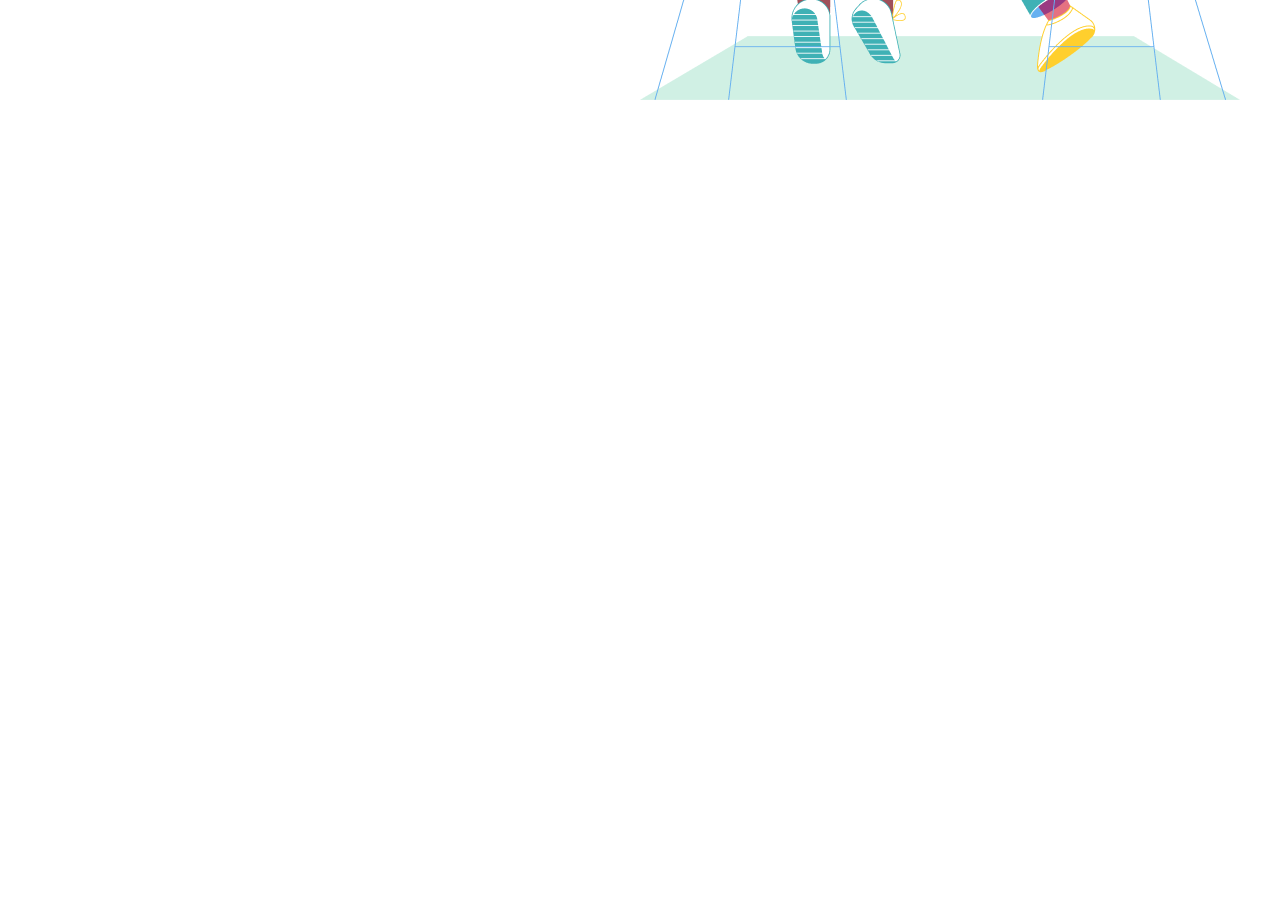
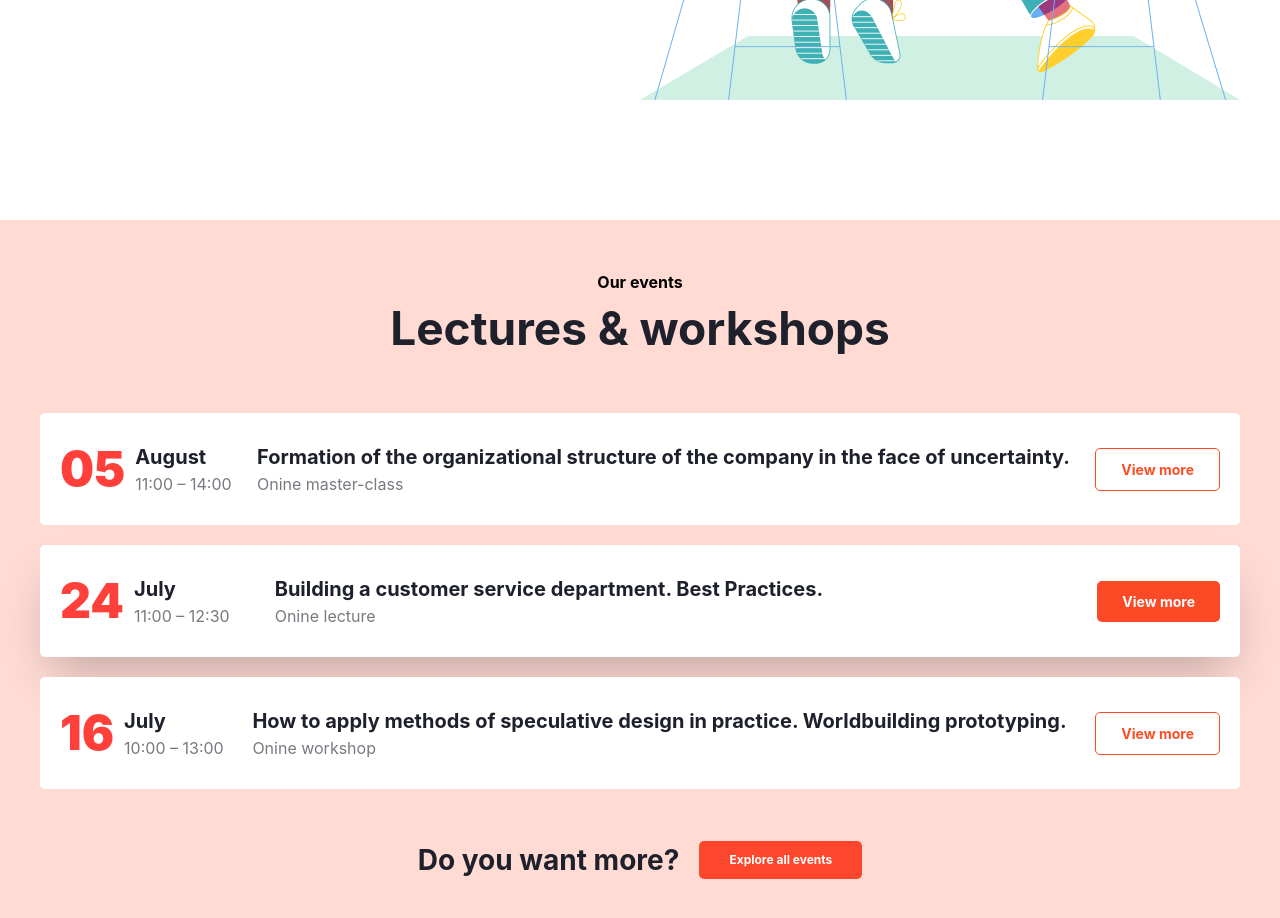
Before and after one commit to mahmadzoda09/GroupLesson2, a website: page index.html in a window 1280 px wide. Shown: the part 3315-4233 px from the top of the page. Before the commit the page ends 3535 px from the top, so only its background shows below. Drawn offline with nearby package versions, Linux system fonts and the light colour scheme; files that its build step writes are made by us from their sources; a web font is replaced by a local one.

Commit message:
AbdulloPage1Sec5

```diff
--- a/index.html
+++ b/index.html
@@ -360,7 +360,7 @@
       </section>
 
       <section
-        class="max-w-300 m-auto flex flex-col gap-[50px]  lg:p-[100px_0] p-[50px_15px]"
+        class="max-w-300 m-auto flex flex-col gap-[50px] lg:p-[100px_0] p-[50px_15px]"
       >
         <div class="flex flex-col items-center">
           <h1 class="font-bold tracking-widest">OUR BENEFITS</h1>
@@ -408,6 +408,107 @@
           <img src="src/Abdullo/illustration2.png" alt="" />
         </div>
       </section>
+      <div class="bg-[#FFDBD4]">
+        <section
+          class="max-w-300 m-auto flex flex-col gap-[50px] p-[50px_15px] lg:p-[50px_0]"
+        >
+          <div class="flex flex-col items-center">
+            <h1 class="font-bold">Our events</h1>
+            <h1 class="text-[#1E212C] font-bold lg:text-[46px] text-[20px]">
+              Lectures & workshops
+            </h1>
+          </div>
+          <div class="flex flex-col gap-[20px]">
+            <div
+              class="hidden lg:flex flex-col gap-[20px] lg:flex-row lg:justify-between items-center bg-white p-[20px] rounded-[5px]"
+            >
+              <nav class="flex gap-[10px] items-center">
+                <h1 class="font-black text-[48px] text-[#FF3F3A]">05</h1>
+                <article class="flex flex-col items-start ">
+                  <p class="font-bold text-[20px] text-[#1E212C]">August</p>
+                  <p class="text-[#787A80]">11:00 – 14:00</p>
+                </article>
+              </nav>
+
+              <nav class="flex flex-col">
+                <p class="font-bold text-[20px] text-[#1E212C]">
+                  Formation of the organizational structure of the company in
+                  the face of uncertainty.
+                </p>
+                <p class="text-[#787A80]">Onine master-class</p>
+              </nav>
+              <button
+                class="text-[#FB4D23] border-[1px] border-[#FB4D23] font-bold text-[14px] p-[10px_25px] rounded-[5px]"
+              >
+                View more
+              </button>
+            </div>
+
+            <div
+              class="flex flex-col gap-[20px] lg:flex-row lg:justify-between items-center bg-white p-[20px] rounded-[5px] shadow-2xl"
+            >
+              <div class="flex flex-col lg:flex-row items-center gap-[45px]">
+                <nav class="flex gap-[10px] items-center">
+                  <h1 class="font-black text-[48px] text-[#FF3F3A]">24</h1>
+                  <article class="flex flex-col items-start ">
+                    <p class="font-bold text-[20px] text-[#1E212C]">July</p>
+                    <p class="text-[#787A80]">11:00 – 12:30</p>
+                  </article>
+                </nav>
+
+                <nav class="flex flex-col">
+                  <p class="font-bold text-[20px] text-[#1E212C]">
+                    Building a customer service department. Best Practices.
+                  </p>
+                  <p class="text-[#787A80]">Onine lecture</p>
+                </nav>
+              </div>
+              <button
+                class="text-[white] bg-[#FC4A27] font-bold text-[14px] p-[10px_25px] rounded-[5px]"
+              >
+                View more
+              </button>
+            </div>
+
+            <div
+              class="hidden lg:flex flex-col gap-[20px] lg:flex-row lg:justify-between items-center bg-white p-[20px] rounded-[5px]"
+            >
+              <nav class="flex gap-[10px] items-center">
+                <h1 class="font-black text-[48px] text-[#FF3F3A]">16</h1>
+                <article class="flex flex-col items-start ">
+                  <p class="font-bold text-[20px] text-[#1E212C]">July</p>
+                  <p class="text-[#787A80]">10:00 – 13:00</p>
+                </article>
+              </nav>
+
+              <nav class="flex flex-col">
+                <p class="font-bold text-[20px] text-[#1E212C]">
+                  How to apply methods of speculative design in practice.
+                  Worldbuilding prototyping.
+                </p>
+                <p class="text-[#787A80]">Onine workshop</p>
+              </nav>
+              <button
+                class=" text-[#FB4D23] border-[1px] border-[#FB4D23] font-bold text-[14px] p-[10px_25px] rounded-[5px]"
+              >
+                View more
+              </button>
+            </div>
+          </div>
+          <div
+            class="flex flex-col lg:flex-row gap-[20px] items-center lg:justify-center"
+          >
+            <h1 class="text-[#1E212C] text-[28px] font-bold">
+              Do you want more?
+            </h1>
+            <button
+              class="hover:bg-white hover:text-[#FB4F1F] font-bold text-white bg-[#FD472C] p-[10px_30px] rounded-[5px] text-[12px] hover:bg-amber-800 hover:scale-[1.1]"
+            >
+              Explore all events
+            </button>
+          </div>
+        </section>
+      </div>
     </main>
   </body>
 </html>
```
